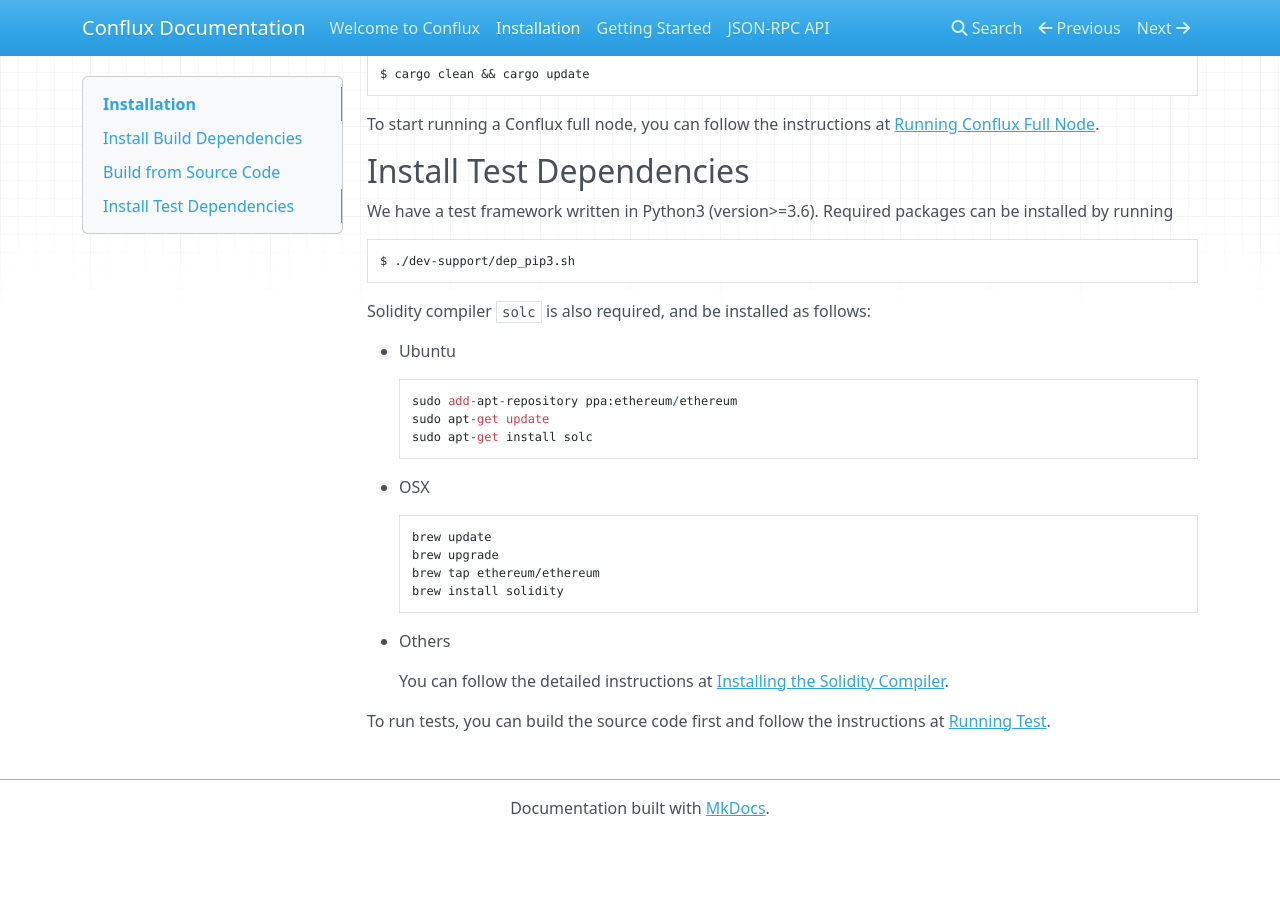
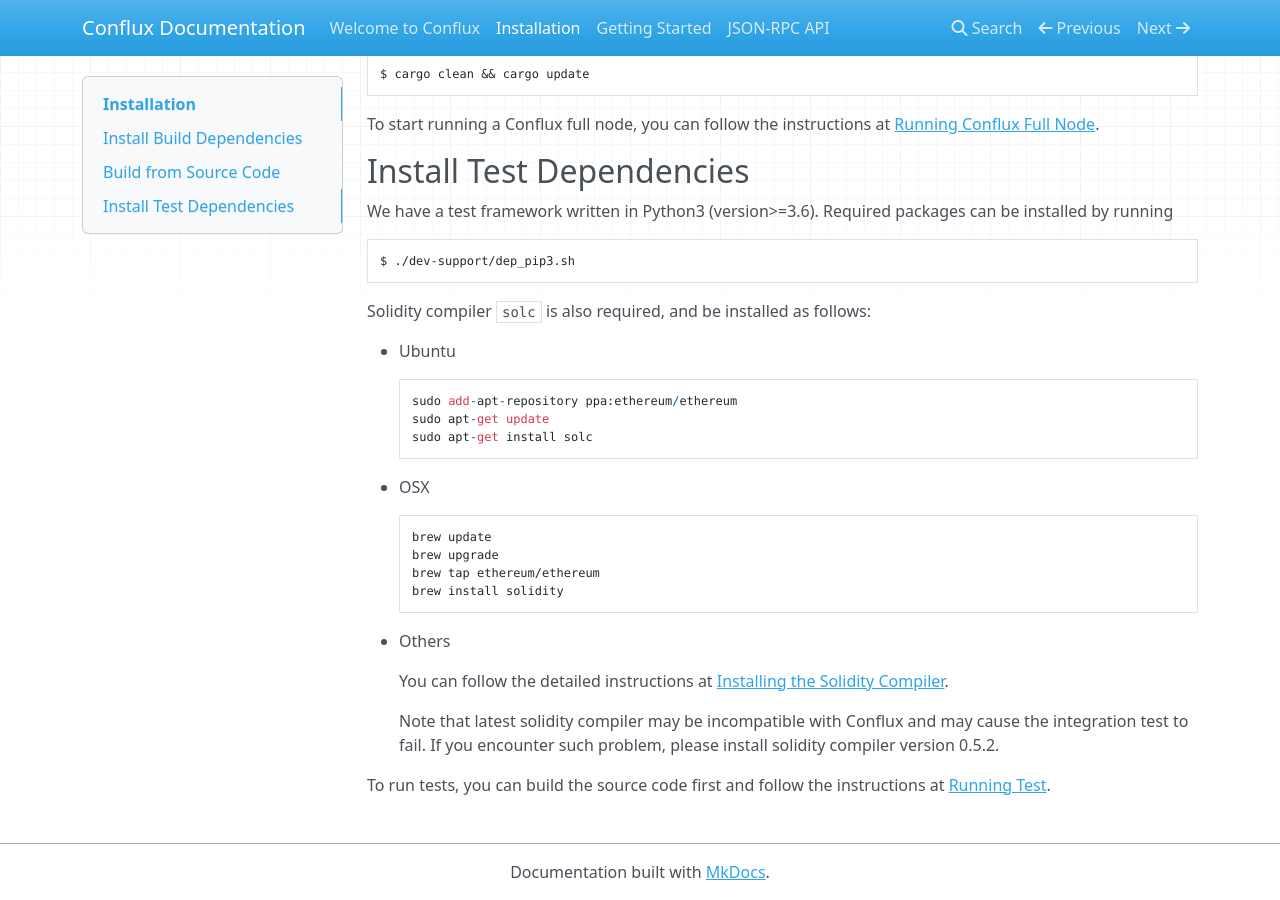
Before and after one commit to Conflux-Chain/conflux-doc, an MkDocs documentation site: the page built from docs/install.md, in a window 1280 px wide and 900 px high, scrolled down 1641 px. Built offline with MkDocs 1.6.1, drawn with Linux system fonts in a browser that asks for light colours; nearby versions of some CDN libraries; before the commit the page ends 2477 px from its top, so only the background shows below that.

Commit message:
Add a note about the solidity compiler compatabiilty issue

```diff
--- a/docs/install.md
+++ b/docs/install.md
@@ -91,4 +91,6 @@
 
     You can follow the detailed instructions at [Installing the Solidity Compiler](https://solidity.readthedocs.io/en/v0.5.7/installing-solidity.html#binary-packages).
 
+    Note that latest solidity compiler may be incompatible with Conflux and may cause the integration test to fail. If you encounter such problem, please install solidity compiler version 0.5.2.
+
 To run tests, you can build the source code first and follow the instructions at [Running Test](get_started.md#running-test).
```
